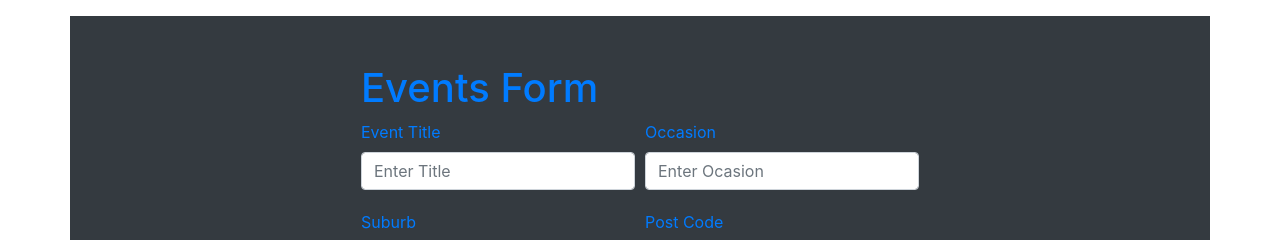
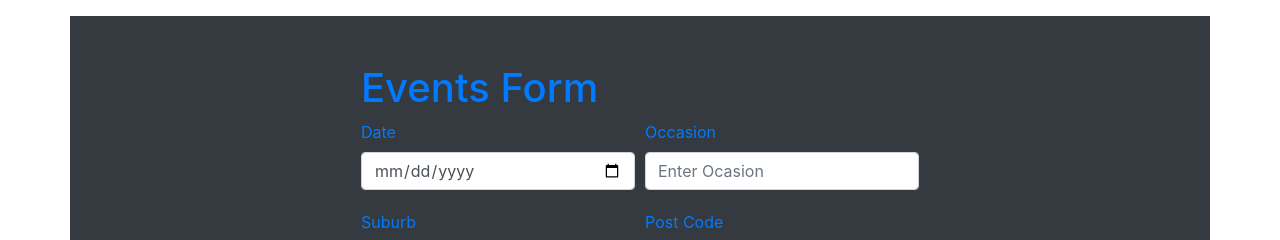
Before and after one commit to mvishnurana1/events, a React (Create React App) app: page / in a window 1280 px wide. Shown: the top 240 px of the page. Built offline with nearby package versions, Linux system fonts and the light colour scheme; the HTML template or start-up script is replaced by a standard one.

Commit message:
Added dates to the event card & form

```diff
--- a/src/Components/EventForm/EventForm.jsx
+++ b/src/Components/EventForm/EventForm.jsx
@@ -8,7 +8,7 @@ class EventForm extends Component {
     constructor(props) {
         super(props);
         this.state = {
-            eventTitle: '',
+            eventDate: '',
             occasion: '',
             suburb: '',
             postCode: '',
@@ -44,7 +44,7 @@ class EventForm extends Component {
 
     render() {
         const {
-            eventTitle, suburb, occasion
+            eventDate, suburb, occasion
         } = this.state;
 
         return (
@@ -53,12 +53,12 @@ class EventForm extends Component {
                     <h1>Events Form</h1>
                     <Form.Row>
                         <Form.Group as={Col}>
-                            <Form.Label htmlFor="eventTitle">Event Title</Form.Label>
+                            <Form.Label htmlFor="eventTitle">Date</Form.Label>
                             <Form.Control
-                                type="text"
-                                placeholder="Enter Title"
-                                name="eventTitle"
-                                value={eventTitle}
+                                type="date"
+                                placeholder="Enter date"
+                                name="eventDate"
+                                value={eventDate}
                                 onChange={this.changeHandler}
                             />
                             <Form.Text />
--- a/src/Components/EventList/EventList.jsx
+++ b/src/Components/EventList/EventList.jsx
@@ -15,6 +15,9 @@ const PageBreakDown = {
 const EventCardStyle = {
     width: '18rem',
     marginBottom: '20px',
+};
+
+const ListElements = {
     textAlign: 'center'
 };
 
@@ -38,12 +41,37 @@ class EventList extends Component {
 
         return events.map((event) => (
             <Card key={uuid()} className="text-primary" style={EventCardStyle}>
-                <Card.Title>{event.eventTitle}</Card.Title>
                 <ListGroup variant="flush">
-                    <ListGroup.Item>{event.service}</ListGroup.Item>
-                    <ListGroup.Item>{event.foodType}</ListGroup.Item>
-                    <ListGroup.Item>{event.ContactEmail}</ListGroup.Item>
-                    <ListGroup.Item>{event.postCode}</ListGroup.Item>
+                    <ListGroup.Item style={ListElements}>
+                        <strong>Date</strong>
+                        {' : '}
+                        {event.eventDate}
+                    </ListGroup.Item>
+                    <ListGroup.Item>
+                        <strong> Occasion </strong>
+                        {' : '}
+                        {event.occasion}
+                    </ListGroup.Item>
+                    <ListGroup.Item>
+                        <strong> Service </strong>
+                        {' : '}
+                        {event.service}
+                    </ListGroup.Item>
+                    <ListGroup.Item>
+                        <strong> Food Type  </strong>
+                        {' : '}
+                        {event.foodType}
+                    </ListGroup.Item>
+                    <ListGroup.Item>
+                        <strong> Email </strong>
+                        {' : '}
+                        {event.ContactEmail}
+                    </ListGroup.Item>
+                    <ListGroup.Item>
+                        <strong> Post Code </strong>
+                        {' : '}
+                        {event.postCode}
+                    </ListGroup.Item>
                 </ListGroup>
             </Card>
         ));
```
